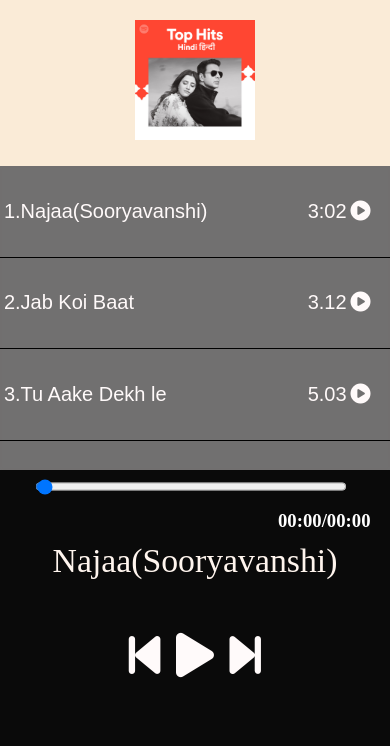
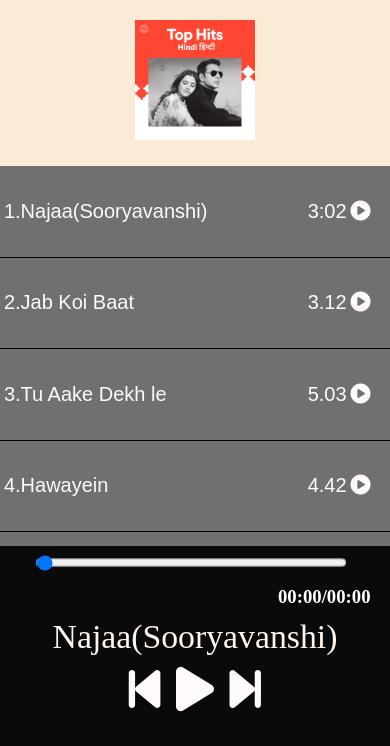
Before and after one commit to nileshlad09/MusicPlayer, a plain HTML site: page TopHindi.html in a window 390 px wide. Shown: the part 87-833 px from the top of the page. Drawn offline with Linux system fonts and the light colour scheme.

Commit message:
Add files via upload

```diff
--- a/CSS/TopHits.css
+++ b/CSS/TopHits.css
@@ -239,3 +239,6 @@ body {
  .img-container img{
     width:240px;
 }
+.bottom{
+  display: none;
+}
--- a/CSS/TopHits2.css
+++ b/CSS/TopHits2.css
@@ -11,7 +11,7 @@
   .container {
     display: grid;
     grid-template-columns: 100vw;
-    grid-template-rows: 10vh 20vh 36vh 34vh;
+    grid-template-rows: 10vh 20vh 45vh 25vh;
   }
 
   .navbar {
@@ -21,13 +21,14 @@
   .songimg {
     grid-row: 2/3;
   }
-  .image {
+  .image  {
     transform: scale(0.5);
+    /* width: 30px; */
   }
 
   .list {
     grid-row: 3/4;
-    height: 36vh;
+    height: 45vh;
   }
   .list-title {
     border-top: 1px solid ivory;
@@ -41,10 +42,9 @@
 
   .player {
     grid-row: 4/5;
-
     display: grid;
     grid-template-columns: 100vw;
-    grid-template-rows: 4vh 4vh 10vh 12vh;
+    grid-template-rows: 4vh 4vh 5vh 12vh;
   }
   #progressbar {
     width: 80vw;
@@ -79,4 +79,7 @@
     justify-content: center;
     align-items: flex-start;
   }
+
+
+
 }
```
